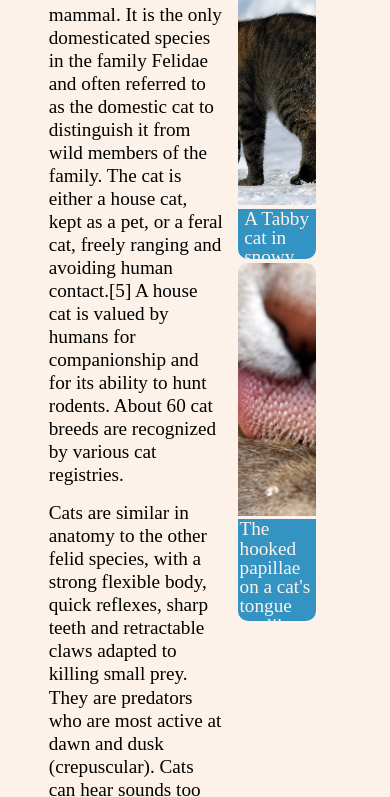
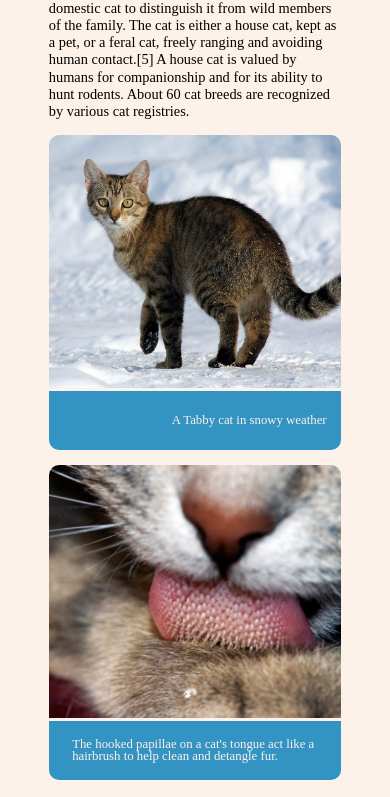
Before and after one commit to x-treme-dev/html_position_blocks_adaptive, a plain HTML site: page index.html in a window 390 px wide. Shown: the part 90-887 px from the top of the page. Drawn offline with Linux system fonts and the light colour scheme.

Commit message:
change style.css

```diff
--- a/style.css
+++ b/style.css
@@ -14,7 +14,6 @@ body{
     width:75vw;
     margin: 0 auto 0 auto;
 }
-
 
 .main__text{
    width: 60%;
@@ -108,3 +107,31 @@ body{
         height:10vh;
     }
 }
+
+@media (min-width:320px) and (max-width:600px){
+    .main__text{
+        width: 100%;
+        margin-top: 2%;
+        font-size: 0.9em;
+     }
+
+    .main__images{
+        width: 100%;
+        position: static;
+        display:flex;
+        flex-direction: column;
+        margin-top: 5%;
+        font-size: 0.8em;
+    }
+
+    .main__img{
+        width: 100%;
+        height: 30vh;
+        object-fit: cover;
+    }
+
+    .main__sign{
+        width:100%;
+        height:7vh;
+    }
+}
```
